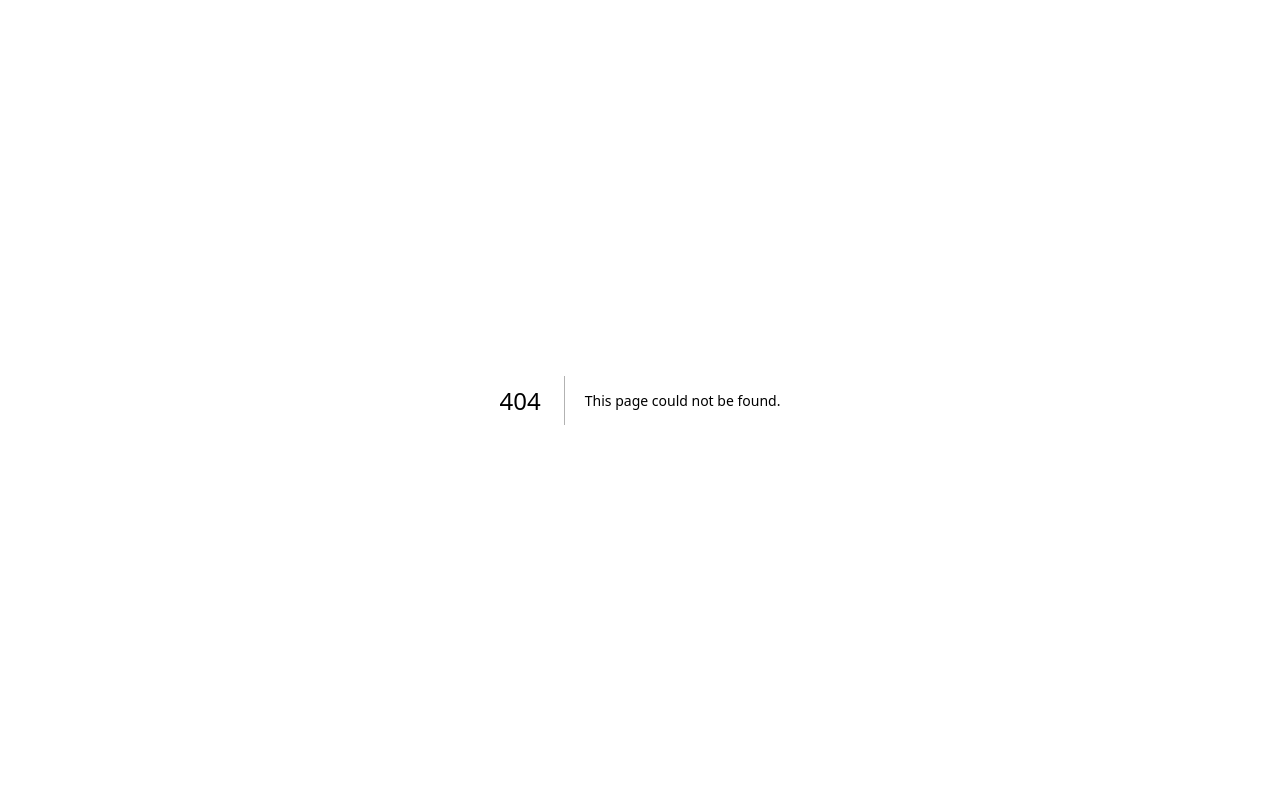
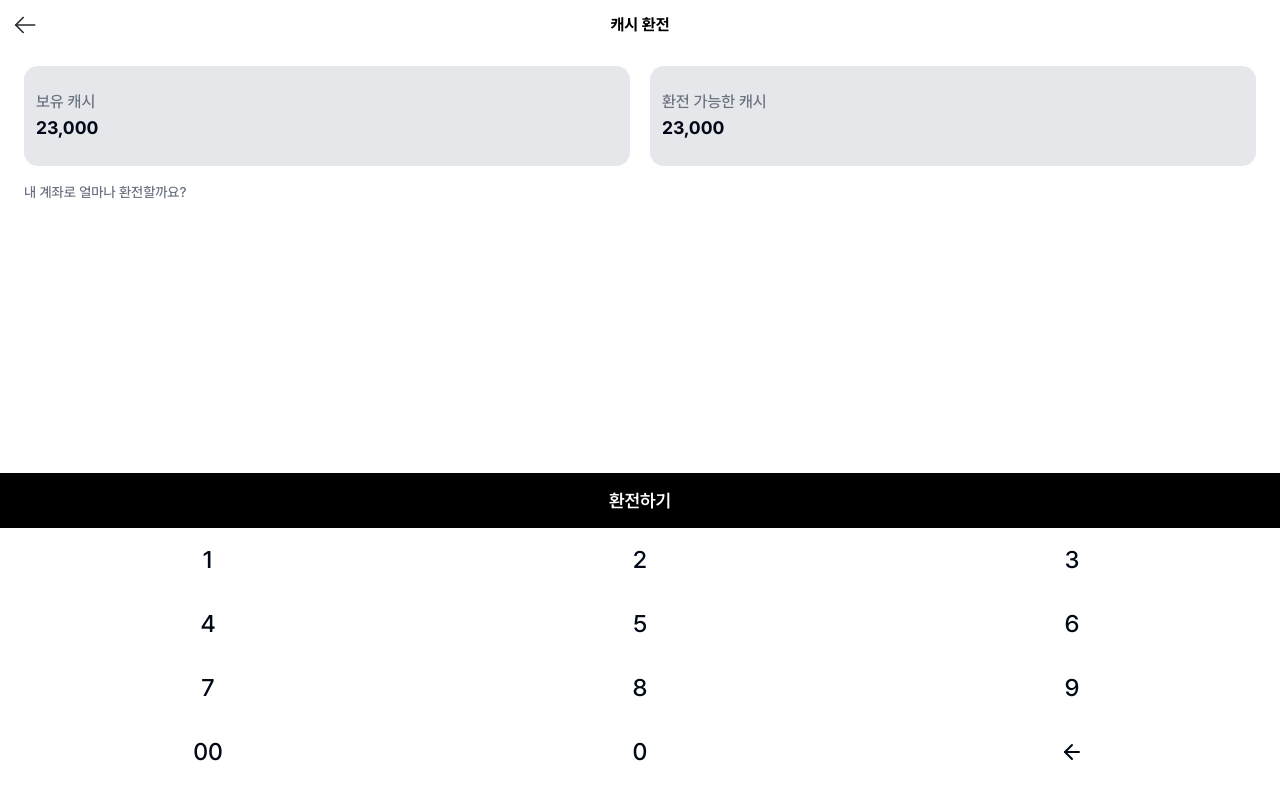
Before and after one commit to 2-PERSONULL/mfc-front, a Next.js app: page /partner/mypage/cash/exchange in a window 1280 px wide. Before the commit this address had no page. Built offline with nearby package versions, Linux system fonts and the light colour scheme.

Commit message:
feat: 정산계좌 fetch 및 캐시 환전 페이지 추가중

```diff
--- a/src/app/api/partner/Account.ts
+++ b/src/app/api/partner/Account.ts
@@ -1,4 +1,6 @@
 'use server'
+
+import getFetchHeader from '@/utils/getFetchHeader'
 
 // access-token 발급 api
 export async function getAccessToken() {
@@ -6,7 +8,6 @@ export async function getAccessToken() {
     const response = await fetch(`https://api.iamport.kr/users/getToken`, {
       method: 'POST',
       headers: {
-        Authorization: `Bearer df7e11eae087d3d91ded0c6c70522b50ae9efd72`,
         'Content-Type': 'application/json',
       },
       body: JSON.stringify({
@@ -66,3 +67,32 @@ export async function getAccountRealName(account: string, bankCode: string) {
     return null
   }
 }
+
+// 정산 계좌 정보 저장 API
+export async function saveAccountInfo(account: string, bankCode: string) {
+  const header = await getFetchHeader()
+  if (!header) {
+    console.log('session not found')
+    return null
+  }
+
+  try {
+    const response = await fetch(
+      `${process.env.NEXT_PUBLIC_API_BASE_URL}/member-service/partners/account`,
+      {
+        method: 'PUT',
+        headers: header,
+        body: JSON.stringify({
+          bank: bankCode,
+          account,
+        }),
+      },
+    )
+
+    const result = await response.json()
+    return result
+  } catch (error) {
+    console.log(error)
+    return null
+  }
+}
--- /dev/null
+++ b/src/app/partner/mypage/cash/exchange/page.tsx
@@ -0,0 +1,12 @@
+import React from 'react'
+import GoBackHeader from '@/components/layouts/GoBackHeader'
+import PartnerExchangeCash from '@/components/pages/partner/mypage/cash/PartnerExchangeCash'
+
+export default function PartnerCashExchangePage() {
+  return (
+    <div>
+      <GoBackHeader title="캐시 환전" />
+      <PartnerExchangeCash />
+    </div>
+  )
+}
--- a/src/components/pages/partner/mypage/cash/AccountManagement.tsx
+++ b/src/components/pages/partner/mypage/cash/AccountManagement.tsx
@@ -6,7 +6,7 @@ import RightArrowIcon from '@/components/ui/icons/RightArrowIcon'
 import FormLabel from '@/components/ui/input/FormLabel'
 import BankList from '@/components/pages/partner/mypage/cash/BankList'
 import useToast from '@/stores/toast'
-import { getAccountRealName } from '@/app/api/partner/Account'
+import { getAccountRealName, saveAccountInfo } from '@/app/api/partner/Account'
 import LoadingModal from '@/components/common/LoadingModal'
 import BottomFixedSubmitButton from '@/components/ui/button/BottomFixedSubmitButton'
 
@@ -55,10 +55,19 @@ export default function AccountManagement({
       const holder = result.response.bank_holder
       if (holder === name) {
         // 파트너 정산 계좌 정보 저장 API 호출
-        router.replace('/partner/mypage/cash')
+        const res = await saveAccountInfo(bankAccount, selectedBank.code)
+        if (res.isSuccess) {
+          showToast({
+            content: '저장되었습니다',
+            type: 'success',
+          })
+          router.replace('/partner/mypage/cash')
+          return
+        }
+
         showToast({
-          content: '저장되었습니다',
-          type: 'success',
+          content: '서버에 오류가 발생했습니다.',
+          type: 'warning',
         })
         return
       }
--- a/src/components/pages/partner/mypage/cash/PartnerCashBalanceBox.tsx
+++ b/src/components/pages/partner/mypage/cash/PartnerCashBalanceBox.tsx
@@ -1,5 +1,6 @@
 import React from 'react'
 import Image from 'next/image'
+import Link from 'next/link'
 
 export default function PartnerCashBalanceBox() {
   return (
@@ -15,12 +16,14 @@ export default function PartnerCashBalanceBox() {
         <Image src="/icons/pig.svg" width={120} height={120} alt="cash" />
       </div>
       <div className="flex justify-center mb-4">
+        <Link href="/partner/mypage/cash/exchange">
           <button
             type="button"
             className="bg-black w-[80vw] h-[50px] rounded-full text-[17px] text-white font-bold"
           >
             환전하기
           </button>
+        </Link>
       </div>
     </div>
   )
--- a/src/components/pages/partner/mypage/cash/PartnerExchangeCash.tsx
+++ b/src/components/pages/partner/mypage/cash/PartnerExchangeCash.tsx
@@ -1,5 +1,76 @@
-import React from 'react'
+'use client'
+
+import React, { useState } from 'react'
+import PricePad from '@/components/pages/partner/mypage/cash/PricePad'
 
 export default function PartnerExchangeCash() {
-  return <div />
+  const [amount, setAmount] = useState<number | null>(null)
+
+  const clickNumber = (num: string) => {
+    if (num === '00') {
+      if (amount === null) return
+      setAmount(amount * 100)
+      return
+    }
+
+    if (num === '0') {
+      if (amount === null) return
+      setAmount(amount * 10)
+      return
+    }
+
+    if (amount === null) {
+      setAmount(Number(num))
+      return
+    }
+
+    setAmount(amount * 10 + Number(num))
+  }
+
+  const deleteHandler = () => {
+    if (amount === null) return
+    setAmount(Math.floor(amount / 10))
+  }
+
+  return (
+    <div>
+      <div className="flex  items-center justify-around gap-5 bg-white px-6 my-4">
+        <div className="flex flex-col justify-center bg-gray-200 w-full h-[100px] rounded-[14px] p-3">
+          <h1 className="font-medium text-gray-500 dark:text-gray-400">
+            보유 캐시
+          </h1>
+          <span className="font-bold text-lg">23,000</span>
+        </div>
+        <div className="flex flex-col justify-center bg-gray-200 w-full h-[100px] rounded-[14px] p-3">
+          <h1 className="font-medium text-gray-500 dark:text-gray-400">
+            환전 가능한 캐시
+          </h1>
+          <span className="font-bold text-lg">23,000</span>
+        </div>
+      </div>
+
+      <div className="flex items-center justify-between bg-white px-6">
+        <div className="flex flex-col">
+          <div className="text-sm font-medium text-gray-500">
+            내 계좌로 얼마나 환전할까요?
+          </div>
+          {/* <input
+            type="text"
+            inputMode="none"
+            value={amount?.toLocaleString()}
+            className="h-[50px] border-b focus:outline-none text-2xl"
+          /> */}
+        </div>
+      </div>
+
+      <div className="absolute bottom-0 left-0 right-0 mb-4">
+        <button type="button" className="bg-black w-full h-[55px]">
+          <span className="text-lg text-white font-semibold">환전하기</span>
+        </button>
+        <div className="flex-1">
+          <PricePad clickNumber={clickNumber} deleteHandler={deleteHandler} />
+        </div>
+      </div>
+    </div>
+  )
 }
--- /dev/null
+++ b/src/components/pages/partner/mypage/cash/PricePad.tsx
@@ -0,0 +1,65 @@
+'use client'
+
+import React from 'react'
+
+function ArrowLeftIcon() {
+  return (
+    <svg
+      xmlns="http://www.w3.org/2000/svg"
+      width="24"
+      height="24"
+      viewBox="0 0 24 24"
+      fill="none"
+      stroke="currentColor"
+      strokeWidth="2"
+      strokeLinecap="round"
+      strokeLinejoin="round"
+    >
+      <path d="m12 19-7-7 7-7" />
+      <path d="M19 12H5" />
+    </svg>
+  )
+}
+
+function NumberButton({
+  number,
+  clickHandler,
+}: {
+  number: string
+  clickHandler: (number: string) => void
+}) {
+  return (
+    <button
+      type="button"
+      onClick={() => clickHandler(number)}
+      className="h-12 text-2xl font-medium"
+    >
+      {number}
+    </button>
+  )
+}
+
+export default function PricePad({
+  clickNumber,
+  deleteHandler,
+}: {
+  clickNumber: (number: string) => void
+  deleteHandler: () => void
+}) {
+  const numbers = ['1', '2', '3', '4', '5', '6', '7', '8', '9', '00', '0']
+  return (
+    <div className="grid grid-cols-3 gap-4 py-2">
+      {numbers.map((number) => (
+        <NumberButton key={number} number={number} clickHandler={clickNumber} />
+      ))}
+
+      <button
+        type="button"
+        onClick={deleteHandler}
+        className="h-12 flex justify-center items-center"
+      >
+        <ArrowLeftIcon />
+      </button>
+    </div>
+  )
+}
```
Lines whose indentation alone changed are shown as unchanged.
